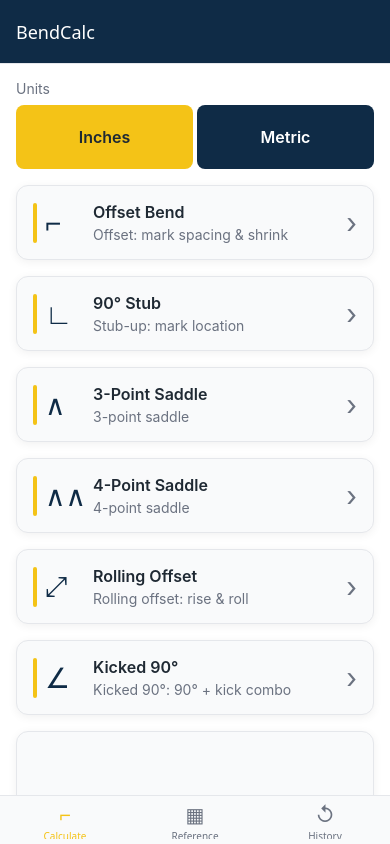
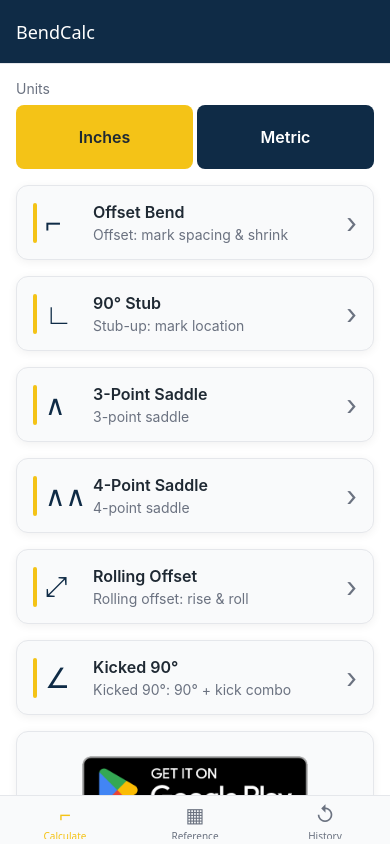
Before and after one commit to robin421/conduit-bend-calc, a React Native app: screen /CalcHome in a window 390 px wide. Built offline with nearby package versions, Linux system fonts and the light colour scheme.

Commit message:
T35: fix web Google Play badge card height

```diff
--- a/src/lib/homeContent.ts
+++ b/src/lib/homeContent.ts
@@ -19,5 +19,8 @@
 /** 646x250 徽章图的宽高比。 */
 export const GOOGLE_PLAY_BADGE_ASPECT_RATIO = 646 / 250;
 
-/** 徽章图自带透明留白，卡片不再额外加垂直内边距，让高度贴合徽章。 */
-export const GOOGLE_PLAY_CARD_PADDING_VERTICAL = 0;
+/**
+ * 徽章图 100pt 高；上下各留 8pt 呼吸感，卡片总高约 116pt，
+ * 避免 Web 上 Card 默认 padding 撑出大片空白。
+ */
+export const GOOGLE_PLAY_CARD_PADDING_VERTICAL = 8;
--- a/src/screens/calcHomeScreen.tsx
+++ b/src/screens/calcHomeScreen.tsx
@@ -15,7 +15,6 @@
 import Card from '../components/card';
 import {
   FOUR_POINT_SADDLE_ICON,
-  GOOGLE_PLAY_BADGE_ASPECT_RATIO,
   GOOGLE_PLAY_CARD_PADDING_VERTICAL,
   GOOGLE_PLAY_URL,
   THREE_POINT_SADDLE_ICON,
@@ -219,11 +218,12 @@
   },
   playCard: {
     alignItems: 'center',
+    padding: 0,
     paddingVertical: GOOGLE_PLAY_CARD_PADDING_VERTICAL,
   },
   playBadge: {
     width: 258,
-    aspectRatio: GOOGLE_PLAY_BADGE_ASPECT_RATIO,
+    height: 100,
   },
   accentBar: {
     width: 4,
```
Also changed, not shown: 1 other file (tests, documents, lock files or other folders).
